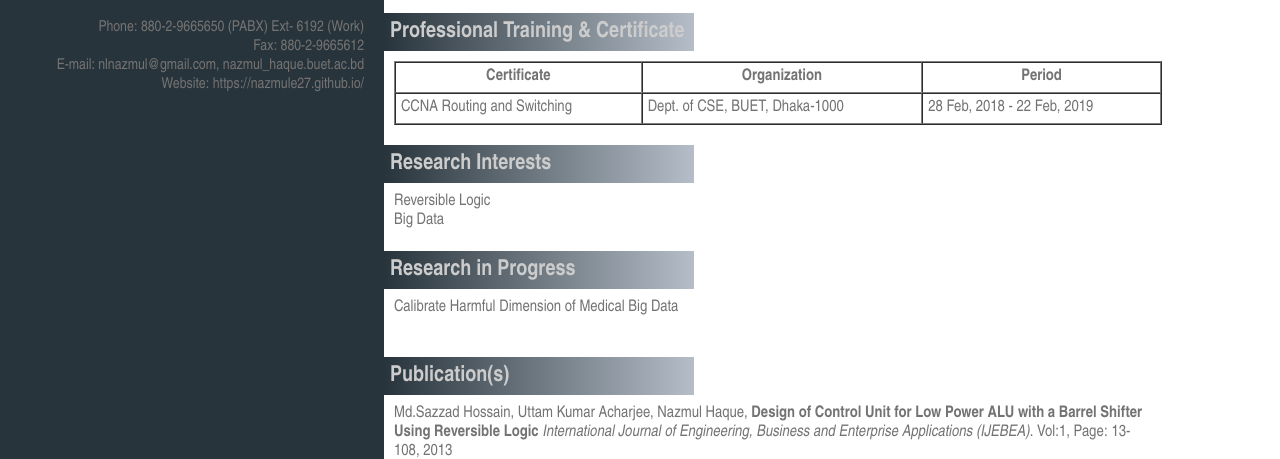
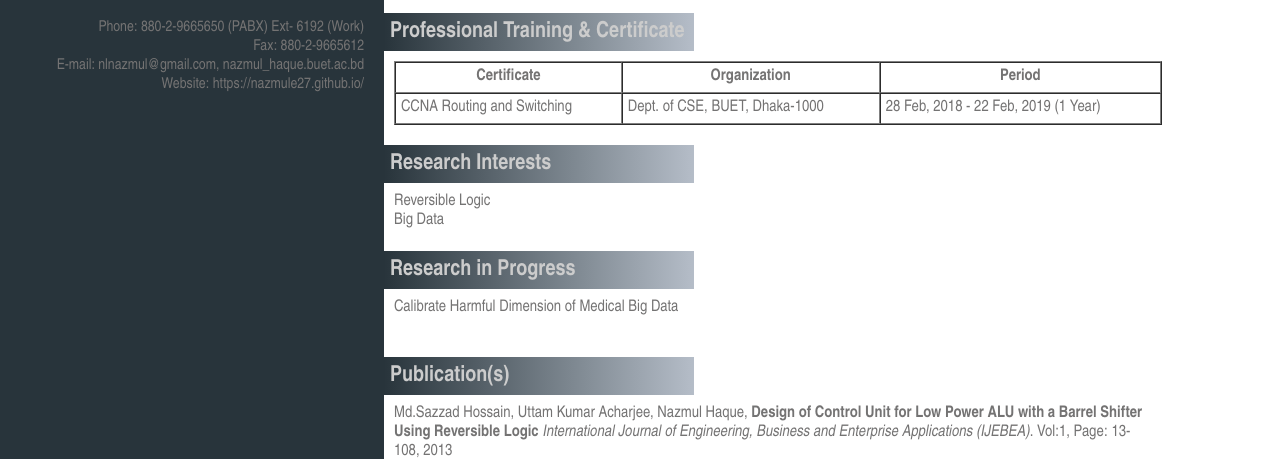
Before and after one commit to nazmule27/nazmule27.github.io, a plain HTML site: page index.html in a window 1280 px wide. Shown: the part 350-809 px from the top of the page. Drawn offline with Linux system fonts and the light colour scheme.

Commit message:
Update index.html

```diff
--- a/index.html
+++ b/index.html
@@ -198,7 +198,7 @@
 			<tr>
 				<td>CCNA Routing and Switching</td>
 				<td>Dept. of CSE, BUET, Dhaka-1000 </td>
-				<td>28 Feb, 2018 - 22 Feb, 2019 </td>
+				<td>28 Feb, 2018 - 22 Feb, 2019 (1 Year)</td>
 			</tr>
 
 			</tbody>
```
